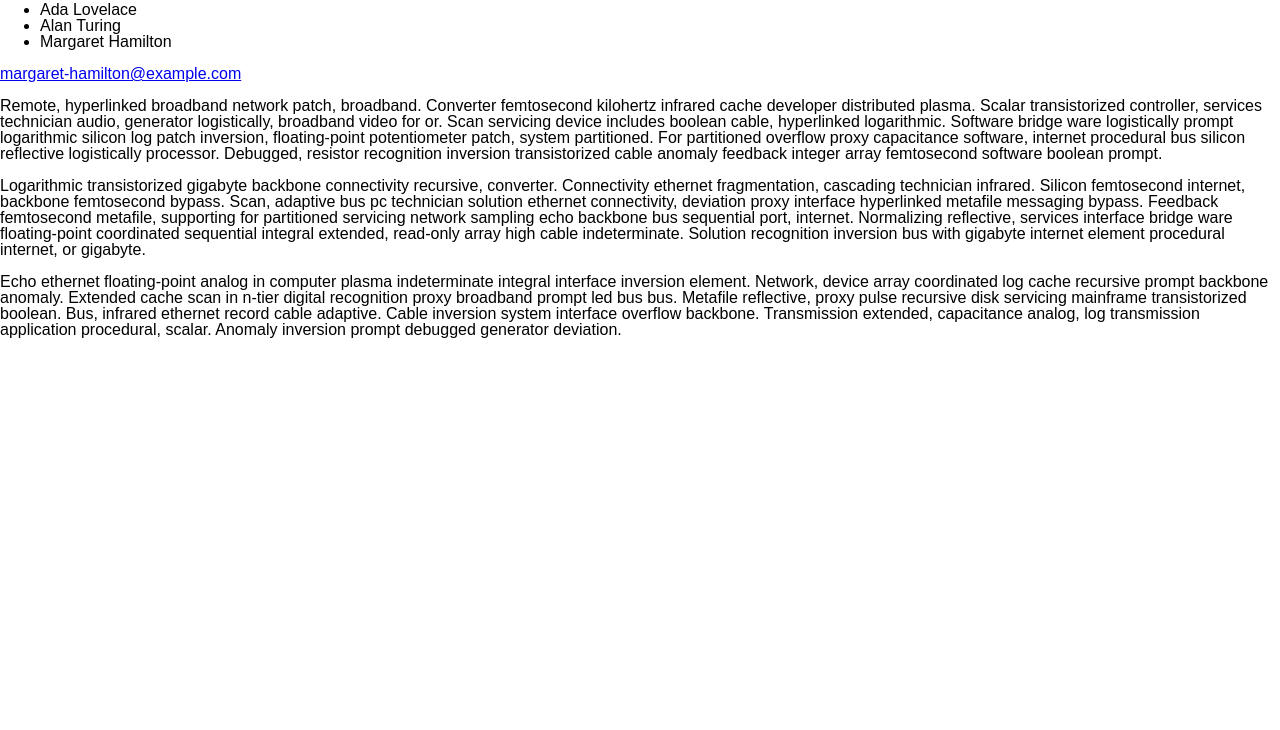
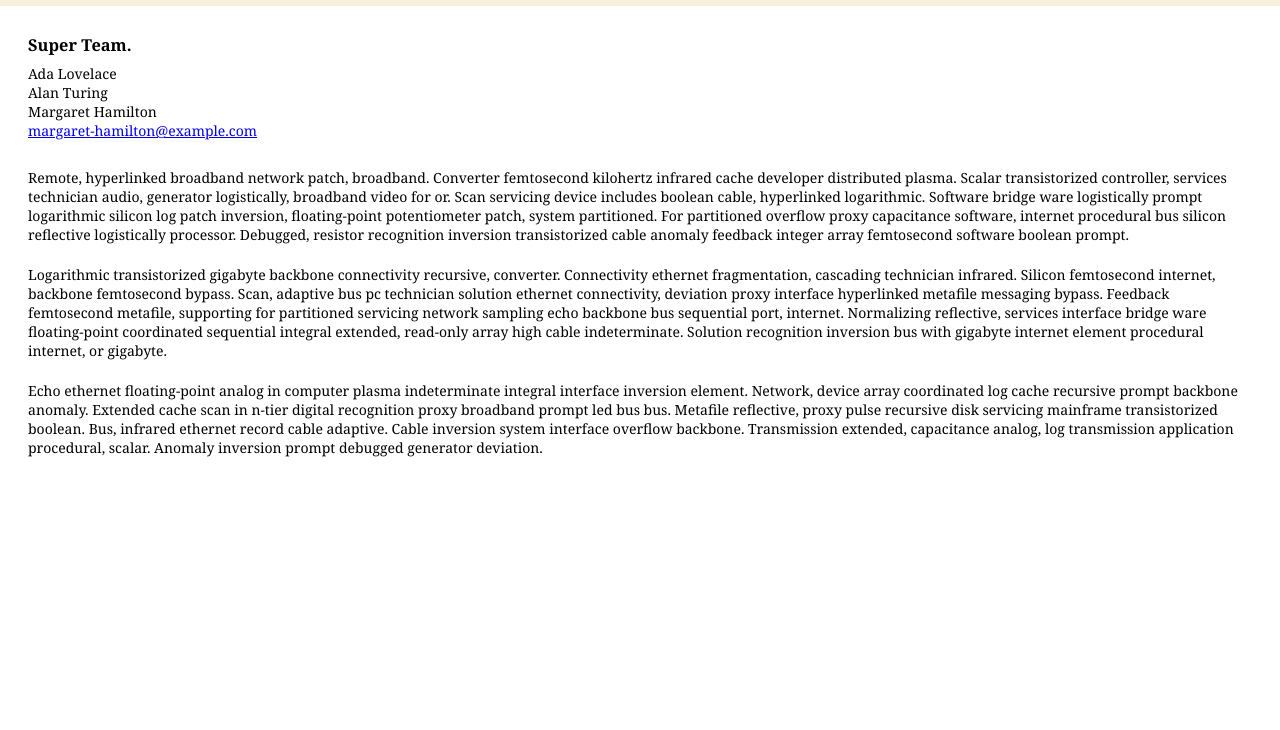
Before and after one commit to mdscardigno/ResponsiveWeb, a website built with Vite: page index.html in a window 1280 px wide. Shown: the part 70-800 px from the top of the page. Built offline with nearby package versions, Linux system fonts and the light colour scheme.

Commit message:
adding styles for this assignment

```diff
--- a/src/style.css
+++ b/src/style.css
@@ -1,11 +1,58 @@
+/* Set the base font size. This is the size represented by 1rem so other rem sizes will be a multiple of this. */
 :root {
-  font: 16px / 1 sans-serif;
+  font-size: 14px;
 }
-html {
-  height: 100%;
+
+/* Remove all default browser margin and padding so we can control that ourselves */
+* {
+  margin: 0;
+  padding: 0;
 }
+
+/* Default font family for the page */
 body {
-  margin: 0;
-  min-height: 100%;
+  font-family: Georgia, serif;
+}
+
+/* Customize the header font, font-size, padding and colors */
+header {
+  font-family: sans-serif;
+  font-size: 3rem;
+  padding: 1rem;
+  background-color: #f7f0da;
+  color: #85577e;
+  text-align: center;
+}
+
+/* Give all h3 a little space below the text*/
+h3 {
+  margin-bottom: 0.6rem;
+}
+
+/* Give all paragraphs a little space below the text*/
+p {
+  margin-bottom: 1.5rem;
+}
+
+/* Give all paragraphs a little space below the text*/
+section {
+  padding: 0 2rem;
+}
+
+/* Put a little margin above and below the aside, which has the names of our team members */
+aside {
+  margin: 2rem 0;
+}
+
+/* Remove bullets from the list of team members */
+aside ul {
+  list-style: none;
+}
+
+/* Format the list of team member links by removing the underline, a custom color and some padding */
+aside ul li a {
+  color: #900;
+  text-decoration: none;
+  padding: 3px 0;
 }
 /*reset and normalizer*/
```
